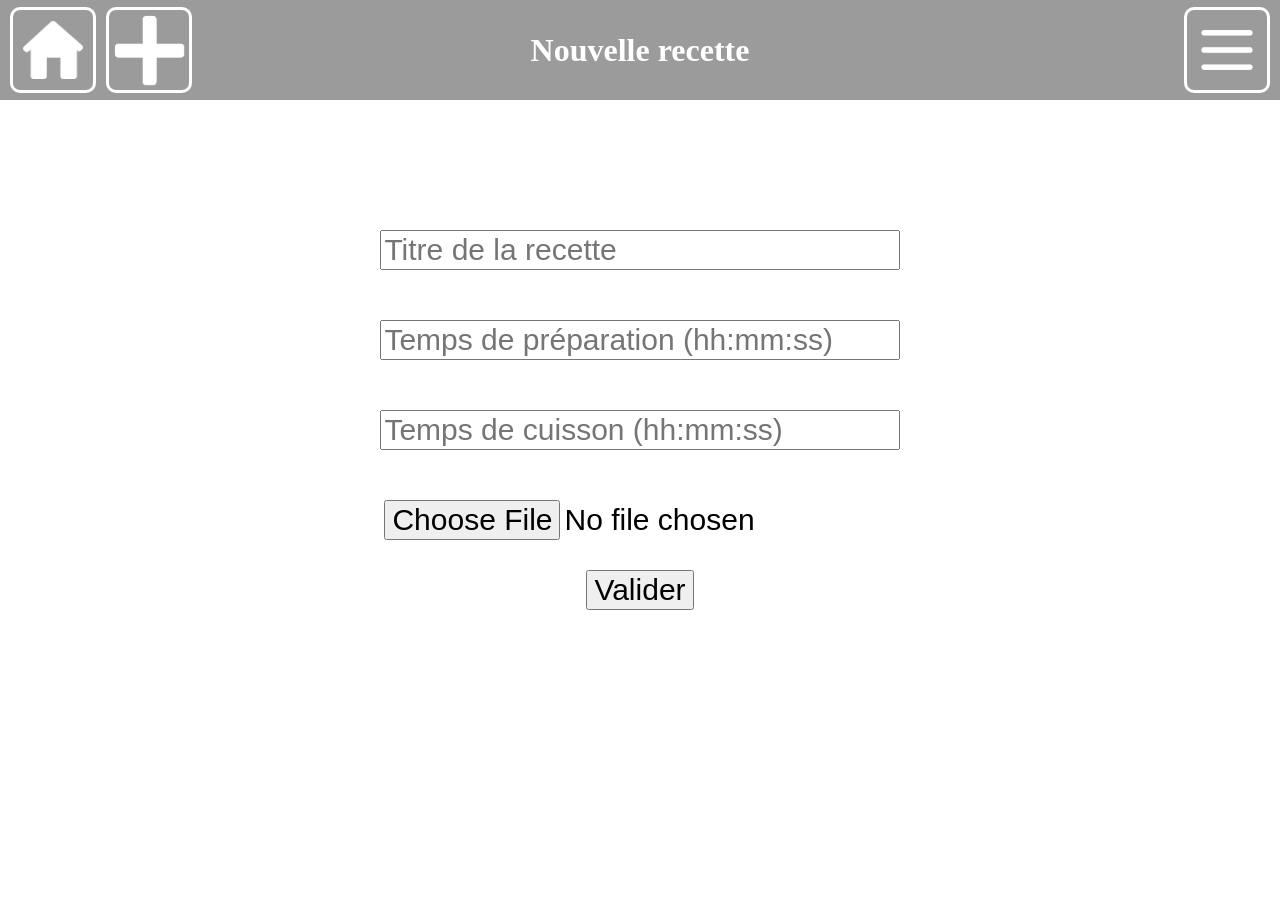
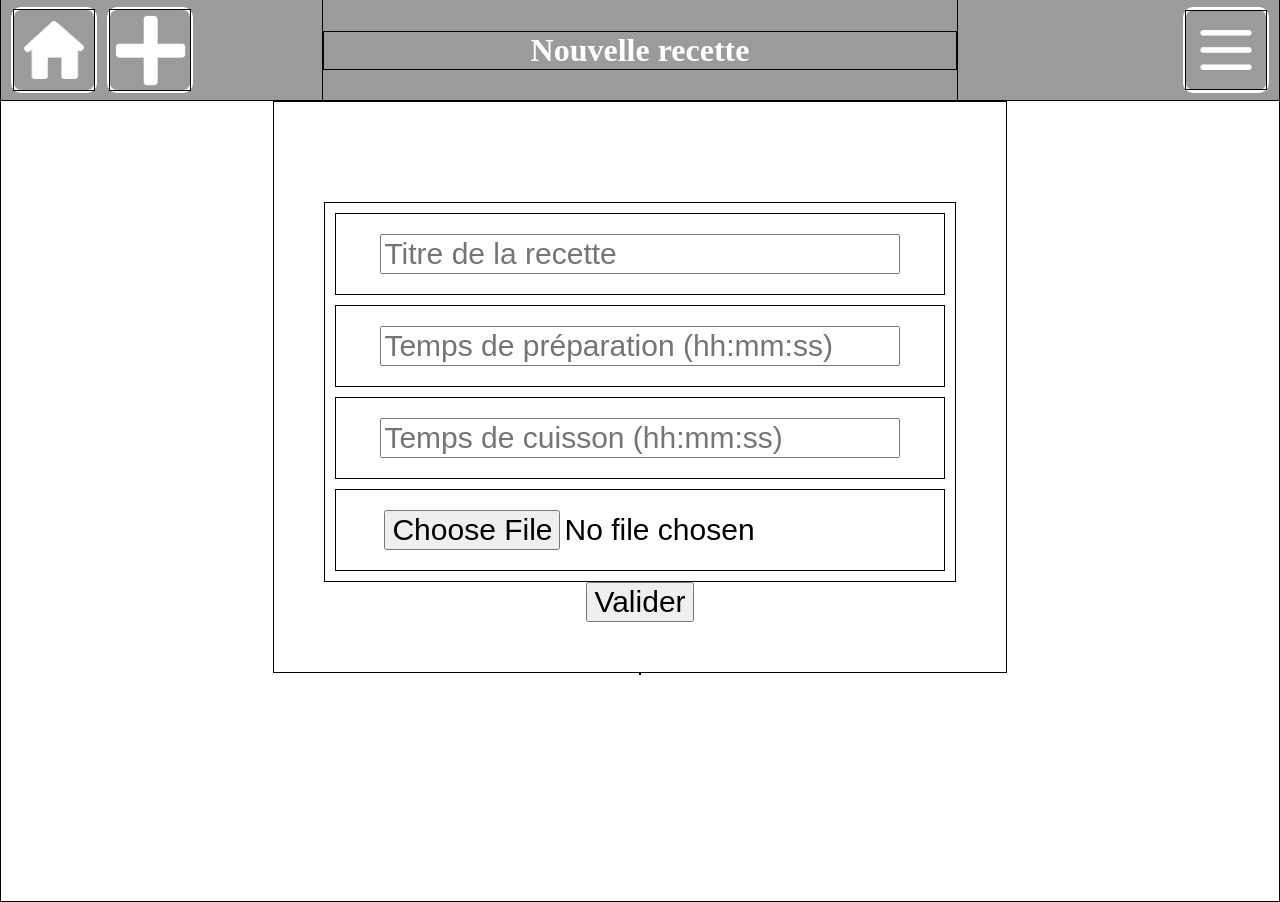
Before and after one commit to robin-douziech/site-coloc, a Django app: page /coloc/recipe/create-recipe in a window 1280 px wide. Before the commit the page ends 610 px from the top, so only its background shows below. Run offline with Django 5.2, Linux system fonts and the light colour scheme; the visitor is signed in with stand-in values (Sample User, id 1); parts of the project's set-up code (start-up, migrations or seed data) failed here and were passed over.

Commit message:
fixing style

```diff
--- a/coloc_project/static/style/base.css
+++ b/coloc_project/static/style/base.css
@@ -19,7 +19,7 @@ header {
 }
 
 .header-title {
-	flex: 1;
+	flex: 2;
 }
 
 .header-title > h1 {
@@ -155,3 +155,10 @@ a {
 	margin: 5px;
 	word-break: break-word;
 }
+
+
+
+
+div, a, p {
+	border: 1px solid black;
+}
```
